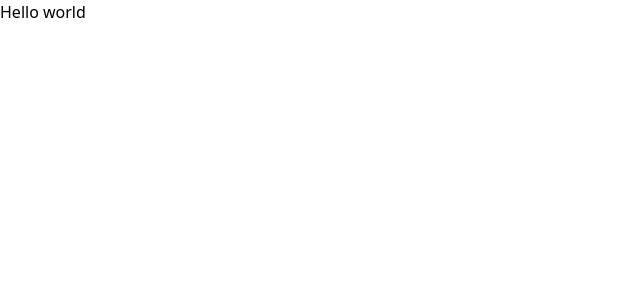
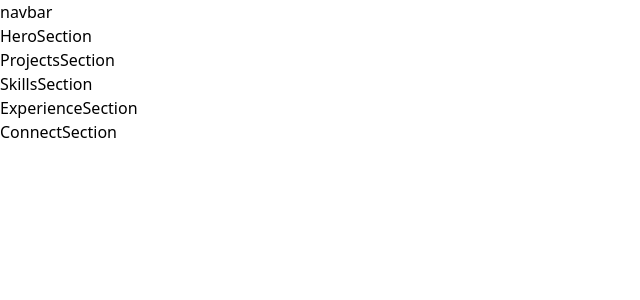
Before and after one commit to SufiyaSayyed/Portfolio, a React (Vite) app: page / in a window 1280 px wide. Shown: the top 300 px of the page, without its empty margins (0-640 px from the left). Built offline with nearby package versions, Linux system fonts and the light colour scheme.

Commit message:
components and basic structure of portfolio

```diff
--- a/package.json
+++ b/package.json
@@ -11,8 +11,9 @@
   },
   "dependencies": {
     "@tailwindcss/vite": "^4.1.15",
-    "react": "^19.1.1",
-    "react-dom": "^19.1.1",
+    "framer-motion": "^12.23.24",
+    "react": "18.3.1",
+    "react-dom": "18.3.1",
     "tailwindcss": "^4.1.15",
     "tailwindcss-animate": "^1.0.7",
     "tw-animate-css": "^1.4.0"
--- a/src/App.tsx
+++ b/src/App.tsx
@@ -1,7 +1,22 @@
 import "./App.css";
+import ConnectSection from "./components/ConnectSection";
+import ExperienceSection from "./components/ExperienceSection";
+import HeroSection from "./components/HeroSection";
+import ProjectsSection from "./components/ProjectsSection";
+import SkillsSection from "./components/SkillsSection";
+import Navbar from "./components/ui/navbar";
 
 function App() {
-  return <>Hello world</>;
+  return (
+    <div className="min-h-screen">
+      <Navbar />
+      <HeroSection />
+      <ProjectsSection />
+      <SkillsSection />
+      <ExperienceSection />
+      <ConnectSection />
+    </div>
+  );
 }
 
 export default App;
--- /dev/null
+++ b/src/components/ConnectSection.tsx
@@ -0,0 +1,5 @@
+const ConnectSection = () => {
+  return <div>ConnectSection</div>;
+};
+
+export default ConnectSection;
--- /dev/null
+++ b/src/components/ExperienceSection.tsx
@@ -0,0 +1,5 @@
+const ExperienceSection = () => {
+  return <div>ExperienceSection</div>;
+};
+
+export default ExperienceSection;
--- /dev/null
+++ b/src/components/HeroSection.tsx
@@ -0,0 +1,5 @@
+const HeroSection = () => {
+  return <div>HeroSection</div>;
+};
+
+export default HeroSection;
--- /dev/null
+++ b/src/components/ProjectsSection.tsx
@@ -0,0 +1,5 @@
+const ProjectsSection = () => {
+  return <div>ProjectsSection</div>;
+};
+
+export default ProjectsSection;
--- /dev/null
+++ b/src/components/SkillsSection.tsx
@@ -0,0 +1,5 @@
+const SkillsSection = () => {
+  return <div>SkillsSection</div>;
+};
+
+export default SkillsSection;
--- /dev/null
+++ b/src/components/ui/Navbar.tsx
@@ -0,0 +1,5 @@
+const Navbar = () => {
+  return <div>navbar</div>;
+};
+
+export default Navbar;
```
Also changed, not shown: 1 other file (tests, documents, lock files or other folders).
